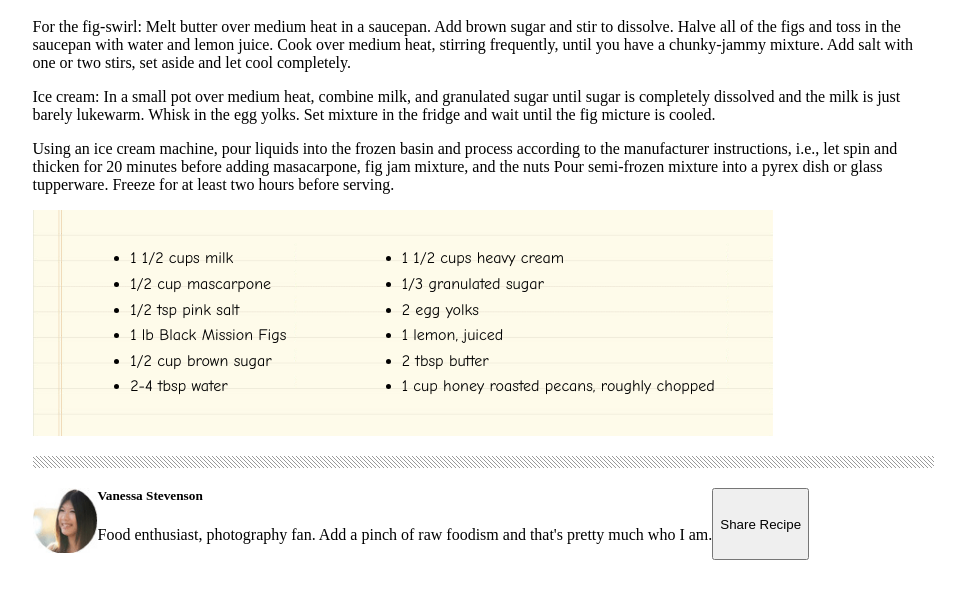
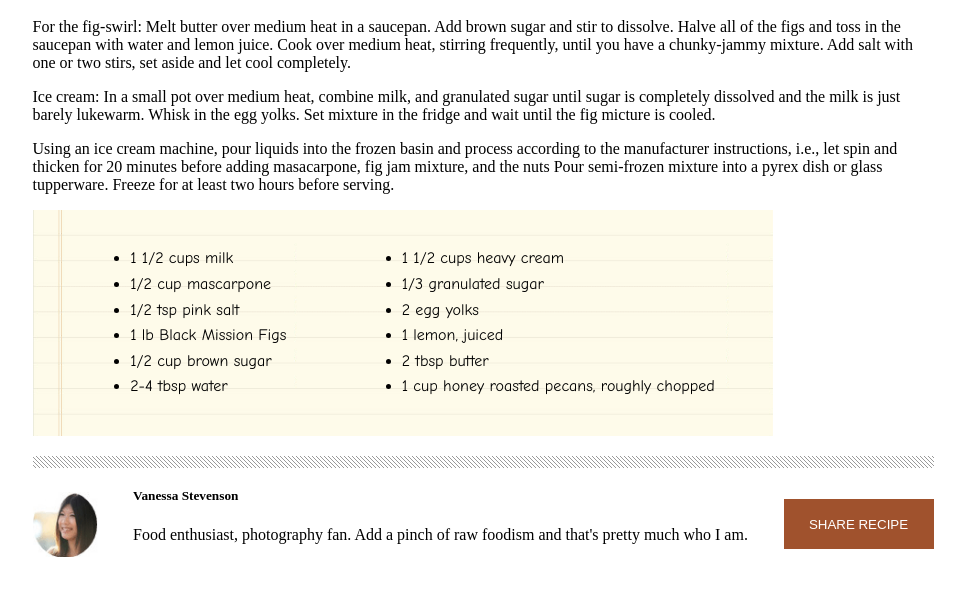
Before and after one commit to dianajodrakos/lab-10a-chocolate-pizza, a plain HTML site: page index.html in a window 1280 px wide. Shown: the part 925-1535 px from the top of the page, without its empty margins (157-1122 px from the left). Drawn offline with Linux system fonts and the light colour scheme.

Commit message:
MORE CSS

```diff
--- a/style.css
+++ b/style.css
@@ -39,8 +39,9 @@ h5 {
 
 .author {
     display: flex;
-
-
+    flex-direction: row;
+    justify-content: space-between;
+    align-items: center;
 }
 
 button {
@@ -83,3 +84,12 @@ footer{
 footer p{
     margin: 0;
 }
+
+button{
+    height: 50px;
+    width: 150px;
+    background-color: sienna;
+    color: white;
+    text-transform: uppercase;
+    border: none;
+}
```
